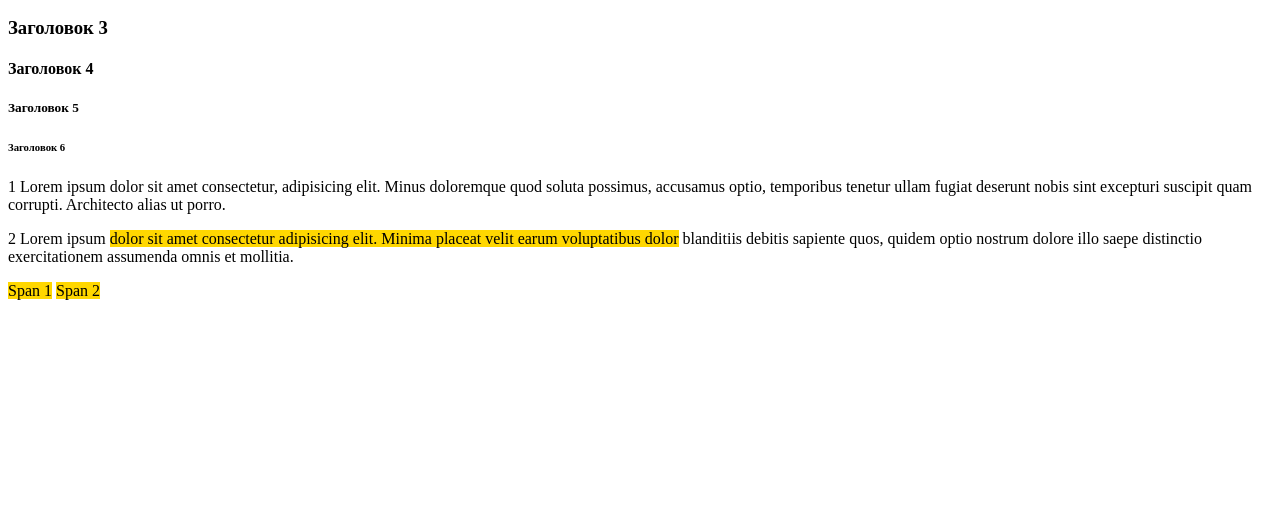
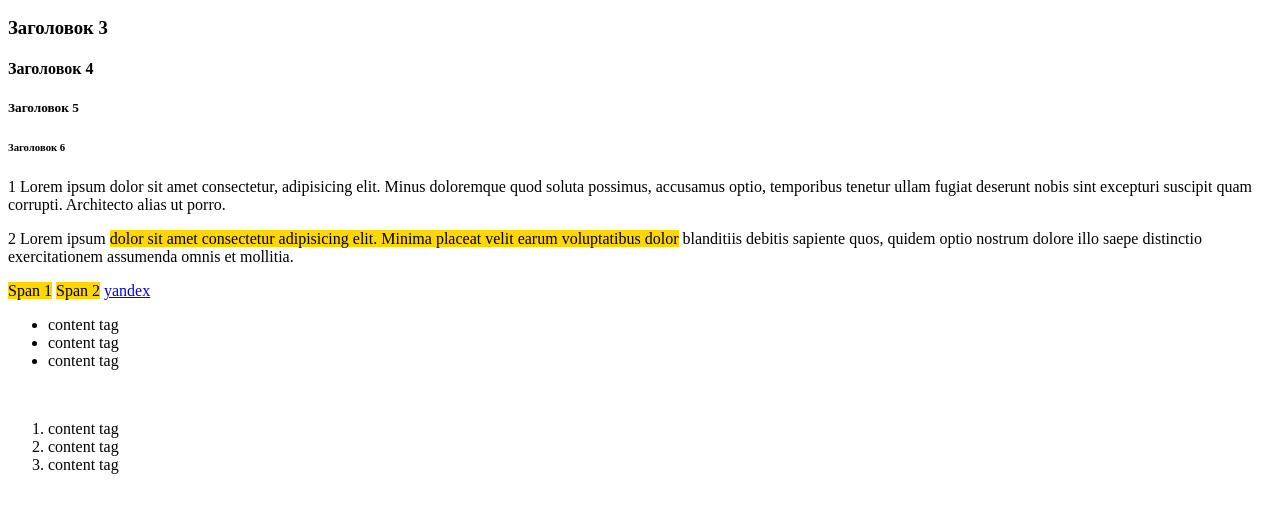
Before and after one commit to IlyaGoman/JS, a website: page learn.js/csshtml/src/index.html in a window 1280 px wide. Shown: the part 110-622 px from the top of the page. Drawn offline with Linux system fonts and the light colour scheme.

Commit message:
html tags 3

```diff
--- a/learn.js/csshtml/src/index.html
+++ b/learn.js/csshtml/src/index.html
@@ -22,13 +22,28 @@
         </p>
         <p>
             2 Lorem ipsum
-            <span>dolor sit amet consectetur adipisicing elit. Minima placeat
-                velit earum voluptatibus dolor</span>
+            <span
+                >dolor sit amet consectetur adipisicing elit. Minima placeat
+                velit earum voluptatibus dolor</span
+            >
             blanditiis debitis sapiente quos, quidem optio nostrum dolore illo
             saepe distinctio exercitationem assumenda omnis et mollitia.
         </p>
 
         <span>Span 1</span>
         <span>Span 2</span>
+
+        <a target="_blank" href="http://yandex.ru"> yandex</a>
+        <ul>
+            <li>content tag</li>
+            <li>content tag</li>
+            <li>content tag</li>
+        </ul>
+        <br>
+        <ol>
+            <li>content tag</li>
+            <li>content tag</li>
+            <li>content tag</li>
+        </ol>
     </body>
 </html>
```
Also changed, not shown: learn.js/csshtml/Summary CSS+HTML.txt (+12 -0 lines).
